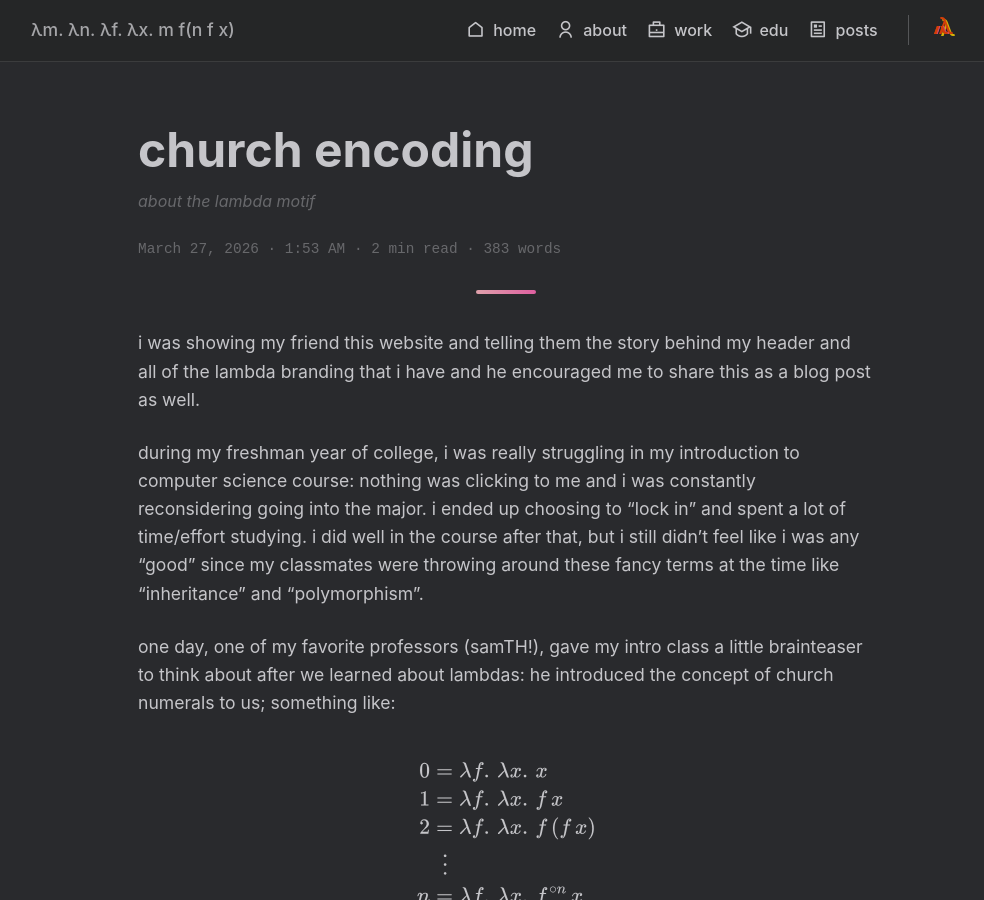
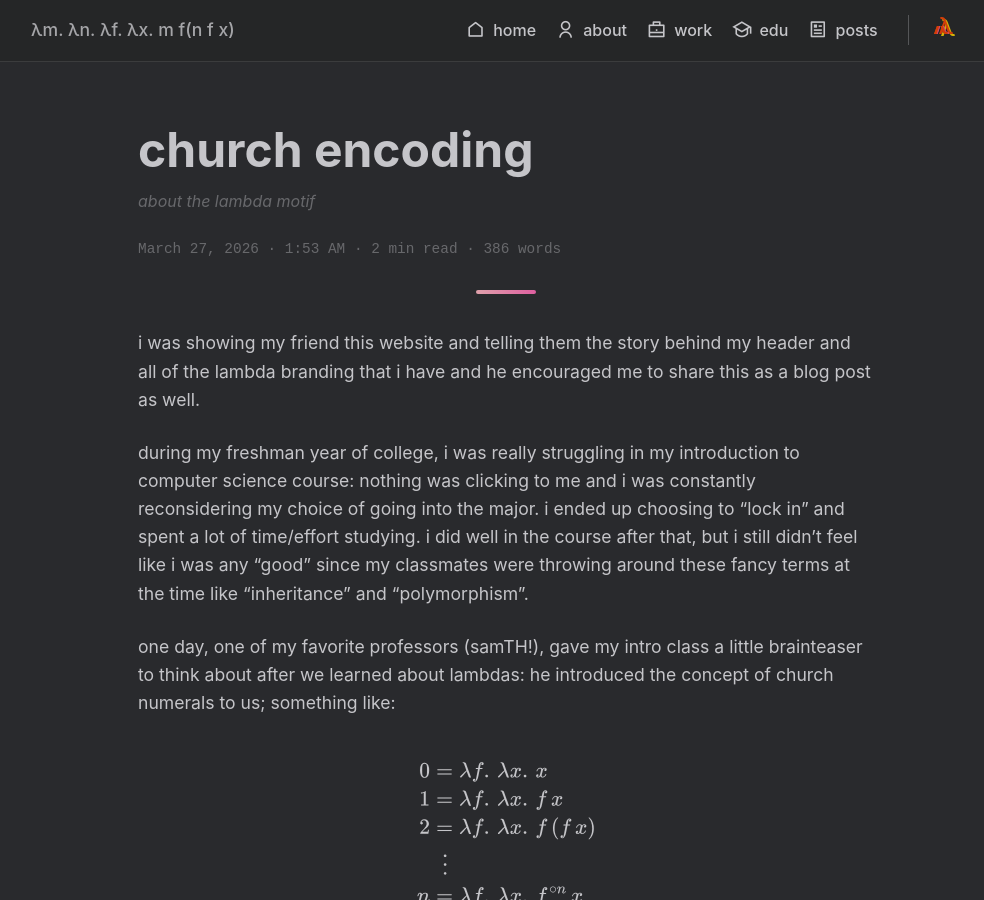
Before and after one commit to annrpom/annrpom.github.io, a Jekyll site: the page built from _posts/2026/2026-03-26-lambda.md, in a window 1280 px wide and 900 px high. Shown: the whole window, without its empty margins (134-1118 px from the left). Built offline with Jekyll 4.4.1, drawn with Linux system fonts in a browser that asks for light colours; nearby versions of some CDN libraries.

Commit message:
minor wording edits to iceberg and lambda posts
Co-Authored-By: Claude Sonnet 4.6 <noreply@anthropic.com>

```diff
--- a/_posts/2026/2026-03-26-lambda.md
+++ b/_posts/2026/2026-03-26-lambda.md
@@ -8,7 +8,7 @@ permalink: /2026/lambda/
 
 i was showing my friend this website and telling them the story behind my header and all of the lambda branding that i have and he encouraged me to share this as a blog post as well.
 
-during my freshman year of college, i was really struggling in my introduction to computer science course: nothing was clicking to me and i was constantly reconsidering going into the major. i ended up choosing to "lock in" and spent a lot of time/effort studying. i did well in the course after that, but i still didn't feel like i was any "good" since my classmates were throwing around these fancy terms at the time like "inheritance" and "polymorphism".
+during my freshman year of college, i was really struggling in my introduction to computer science course: nothing was clicking to me and i was constantly reconsidering my choice of going into the major. i ended up choosing to "lock in" and spent a lot of time/effort studying. i did well in the course after that, but i still didn't feel like i was any "good" since my classmates were throwing around these fancy terms at the time like "inheritance" and "polymorphism".
 
 one day, one of my favorite professors (samTH!), gave my intro class a little brainteaser to think about after we learned about lambdas: he introduced the concept of church numerals to us; something like:
 
```
Also changed, not shown: _posts/2026/2026-03-25-iceberg.md (+1 -1 lines).
